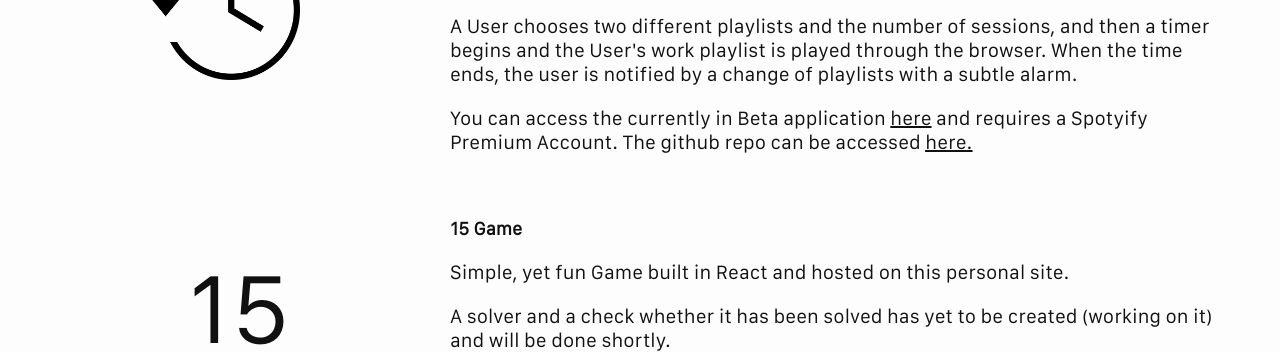
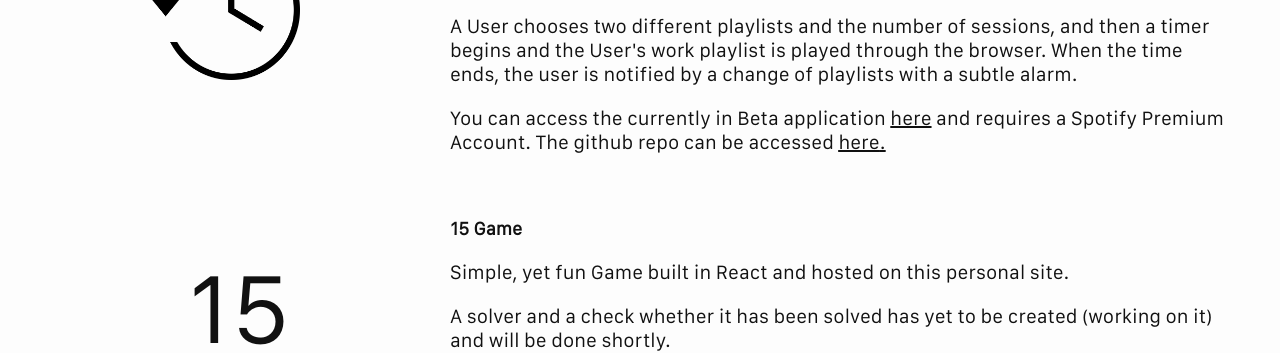
Before and after one commit to trizzle21/trizzle21.github.io, a Jekyll site: the page built from Projects/index.html, in a window 1280 px wide. Shown: the part 1184-1537 px from the top of the page. Built offline with Jekyll 4.4.1, drawn with Linux system fonts in a browser that asks for light colours; nearby versions of some CDN libraries.

```diff
--- a/Projects/index.html
+++ b/Projects/index.html
@@ -52,7 +52,7 @@ layout: default
             <h3>Focusly</h3>
               <p>Built using Express, React and Redux, Focusly is a material designed inspired productivity timer powered by Spotify that uses work and rest intervals backed by Users' playlists.</p>
               <p>A User chooses two different playlists and the number of sessions, and then a timer begins and the User's work playlist is played through the browser. When the time ends, the user is notified by a change of playlists with a subtle alarm.</p>
-              <p>You can access the currently in Beta application <u><a href="http://52.42.190.47">here</a></u> and requires a Spotyify Premium Account. The github repo can be accessed <u><a href="https://github.com/trizzle21/Focusly"><u>here</a>.</p>
+              <p>You can access the currently in Beta application <u><a href="http://52.42.190.47">here</a></u> and requires a Spotify Premium Account. The github repo can be accessed <u><a href="https://github.com/trizzle21/Focusly"><u>here</a>.</p>
 
         </div>
 </div>
```
Also changed, not shown: _posts/2017-03-10-Focusly-Release.mdown (added, +19 -0 lines), 4 other files.
